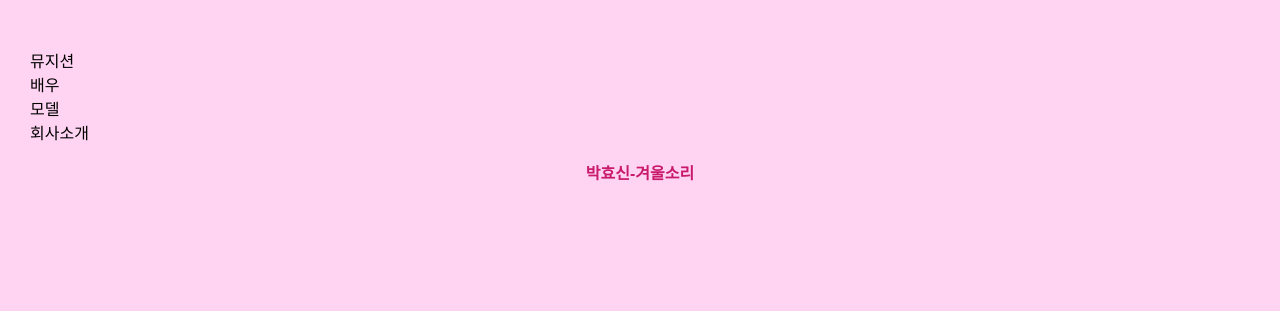
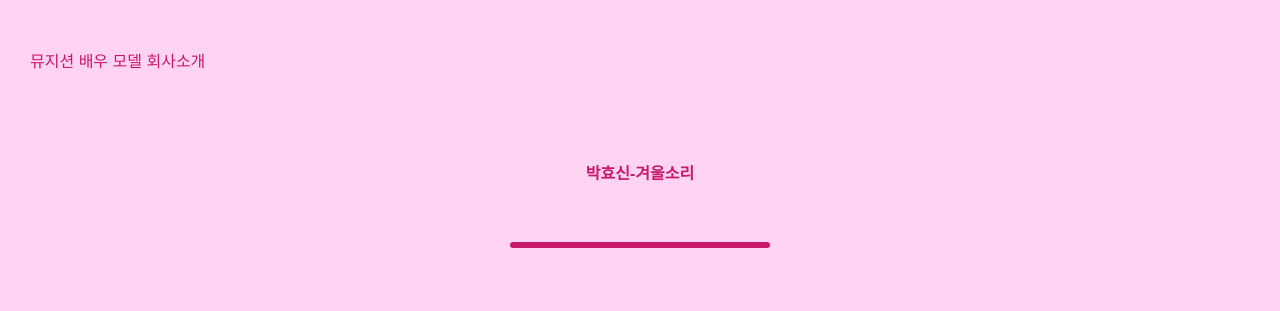
Before and after one commit to namsin147/sontest, a plain HTML site: page radio/index.html in a window 1280 px wide. Shown: the top 311 px of the page. Drawn offline with nearby package versions, Linux system fonts and the light colour scheme.

Commit message:
Update listen.css

```diff
--- a/radio/css/listen.css
+++ b/radio/css/listen.css
@@ -42,6 +42,12 @@ body{
   background: #fff;
 }
 
+.control ul li{
+  display:inline-block;
+  color:#c9196c;
+
+}
+
 
 /* section */
 section .main-title h1{ border:1px solid white; position:relative; top: 150px;font-size:150px; text-align: center; font-family: 'Fredoka One', cursive; color:#75bcfa; text-shadow: 0 0 4px white;}
```
